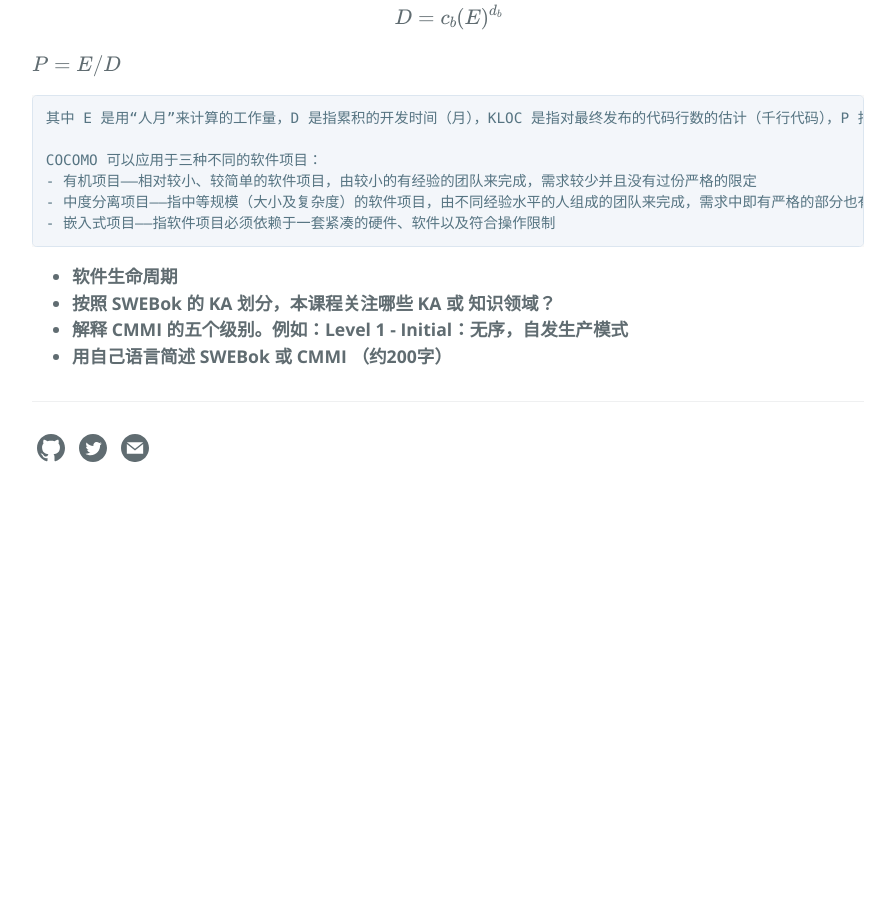
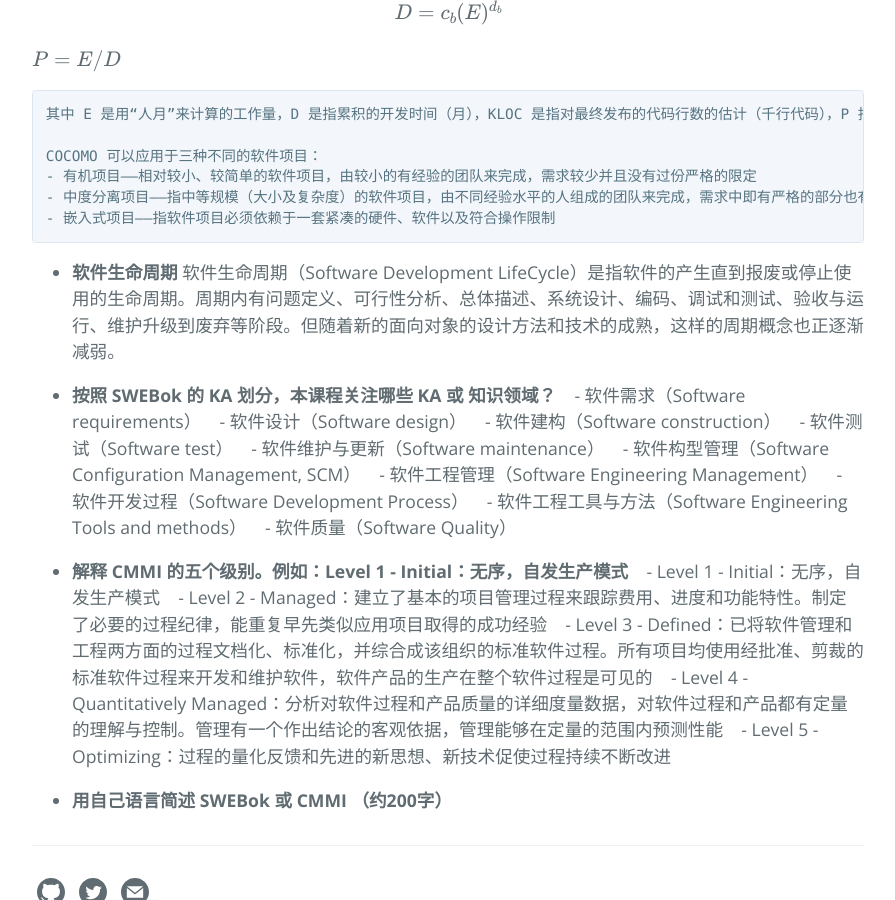
Before and after one commit to joece/joece.github.io, a Jekyll site: the page built from _posts/2018-03-15-Software-System-Analysis-and-Design-Homework1.md, in a window 1280 px wide and 900 px high, scrolled down 1155 px. Shown: the whole window, without its empty margins (192-1087 px from the left). Built offline with Jekyll 4.4.1, drawn with Linux system fonts in a browser that asks for light colours; formulas are drawn with MathJax 3; before the commit the page ends 1671 px from its top, so only the background shows below that; some of the changed text lies outside the part shown.

Commit message:
Update 2018-03-15-Software-System-Analysis-and-Design-Homework1.md

```diff
--- a/_posts/2018-03-15-Software-System-Analysis-and-Design-Homework1.md
+++ b/_posts/2018-03-15-Software-System-Analysis-and-Design-Homework1.md
@@ -2,9 +2,9 @@
 layout: post
 title: "Homework1"
 ---
-### Homework1 of Software-System-Analysis-and-Design
+ <center>#### Homework1 of Software-System-Analysis-and-Design</center>
 
-#### 简答题
+#### 1、简答题
 - __软件工程的定义__
 
     关于软件工程的定义，在 GB/T11457-2006 《信息技术 软件工程术语》中将其定义为"应用计算机科学理论和技术以及工程管理原则和方法，按预算和进度，实现满足用户要求的软件产品的定义、开发、和维护的工程或进行研究的学科"。简单地理解，可以说软件工程是一门研究用工程化方法构建和维护有效的、实用的和高质量的软件的学科，涉及了程序设计语言、数据库、软件开发工具、系统平台、标准、设计模式等方面。
@@ -38,6 +38,25 @@ $$P=E/D$$
     - 嵌入式项目——指软件项目必须依赖于一套紧凑的硬件、软件以及符合操作限制
 
 - __软件生命周期__
+软件生命周期（Software Development LifeCycle）是指软件的产生直到报废或停止使用的生命周期。周期内有问题定义、可行性分析、总体描述、系统设计、编码、调试和测试、验收与运行、维护升级到废弃等阶段。但随着新的面向对象的设计方法和技术的成熟，这样的周期概念也正逐渐减弱。
+
 - __按照 SWEBok 的 KA 划分，本课程关注哪些 KA 或 知识领域？__
+    - 软件需求（Software requirements）
+    - 软件设计（Software design）
+    - 软件建构（Software construction）
+    - 软件测试（Software test）
+    - 软件维护与更新（Software maintenance）
+    - 软件构型管理（Software Configuration Management, SCM）
+    - 软件工程管理（Software Engineering Management）
+    - 软件开发过程（Software Development Process）
+    - 软件工程工具与方法（Software Engineering Tools and methods）
+    - 软件质量（Software Quality）
+
 - __解释 CMMI 的五个级别。例如：Level 1 - Initial：无序，自发生产模式__
+    - Level 1 - Initial：无序，自发生产模式
+    - Level 2 - Managed：建立了基本的项目管理过程来跟踪费用、进度和功能特性。制定了必要的过程纪律，能重复早先类似应用项目取得的成功经验
+    - Level 3 - Defined：已将软件管理和工程两方面的过程文档化、标准化，并综合成该组织的标准软件过程。所有项目均使用经批准、剪裁的标准软件过程来开发和维护软件，软件产品的生产在整个软件过程是可见的
+    - Level 4 - Quantitatively Managed：分析对软件过程和产品质量的详细度量数据，对软件过程和产品都有定量的理解与控制。管理有一个作出结论的客观依据，管理能够在定量的范围内预测性能
+    - Level 5 - Optimizing：过程的量化反馈和先进的新思想、新技术促使过程持续不断改进
+
 - __用自己语言简述 SWEBok 或 CMMI （约200字）__
```
